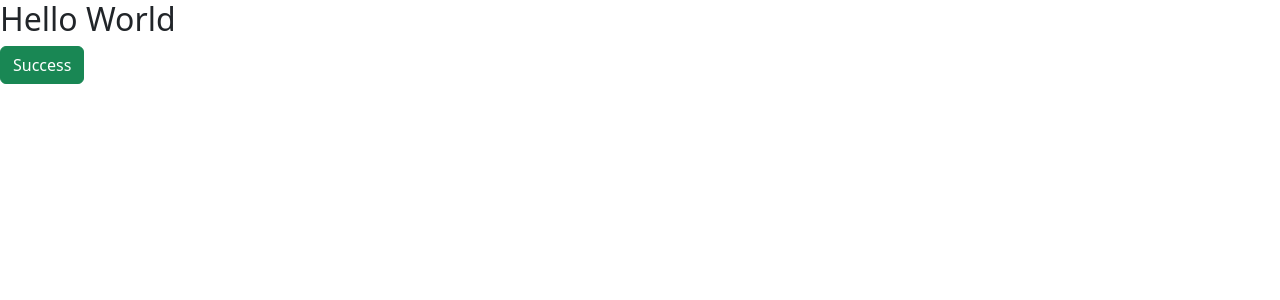
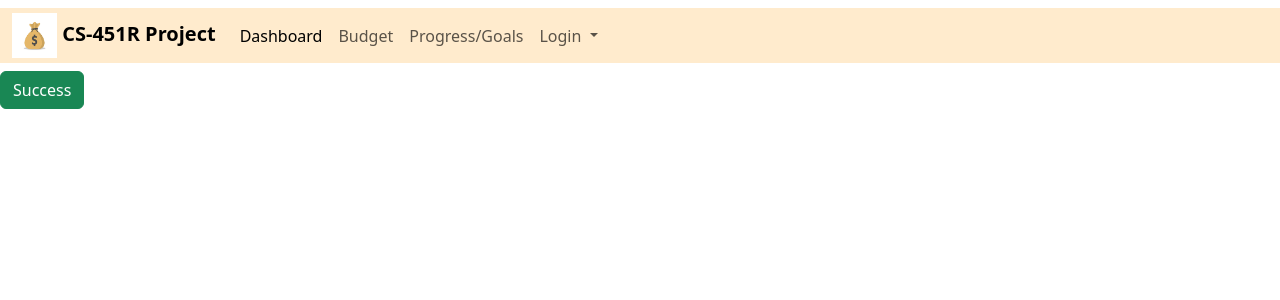
Before and after one commit to n00b110/bank-project, a Flask app: page /test/ in a window 1280 px wide. Shown: the top 300 px of the page. Run offline with Flask 3, Linux system fonts and the light colour scheme.

Commit message:
added nav bar to base.html allowing uniformity across all pages

```diff
--- a/templates/base.html
+++ b/templates/base.html
@@ -10,11 +10,41 @@
 
   </head>
   <body>
-    {% block nav %}
-
-    <h2>Hello World</h2>
-    {% endblock %}
-
+    <!-- navbar -->
+    <nav class="navbar navbar-expand-lg">
+      <div class="container-fluid" style="background-color: blanchedalmond;">
+        <a class="navbar-brand fw-bold" href="#">
+          <img src="{{url_for('static', filename='headerimage.jpg')}}" alt="Bootstrap" width="45" height="45">
+          CS-451R Project</a>
+        <button class="navbar-toggler" type="button" data-bs-toggle="collapse" data-bs-target="#navbarNavDropdown" aria-controls="navbarNavDropdown" aria-expanded="false" aria-label="Toggle navigation">
+          <span class="navbar-toggler-icon"></span>
+        </button>
+        <div class="collapse navbar-collapse" id="navbarNavDropdown">
+          <ul class="navbar-nav">
+            <li class="nav-item">
+              <a class="nav-link active" aria-current="page" href="#">Dashboard</a>
+            </li>
+            <li class="nav-item">
+              <a class="nav-link" href="#">Budget</a>
+            </li>
+            <li class="nav-item">
+              <a class="nav-link" href="#">Progress/Goals</a>
+            </li>
+            <li class="nav-item dropdown">
+              <a class="nav-link dropdown-toggle" href="#" role="button" data-bs-toggle="dropdown" aria-expanded="false">
+                Login
+              </a>
+              <ul class="dropdown-menu" style="background-color: blanchedalmond;">
+                <li><a class="dropdown-item" href="#">Login</a></li>
+                <li><a class="dropdown-item" href="#">User Settings</a></li>
+                <li><a class="dropdown-item" href="#">Logout</a></li>
+              </ul>
+            </li>
+          </ul>
+        </div>
+      </div>
+    </nav>
+    <!-- body formatting -->
     {% block body %}
     <style>
       .col {
```
